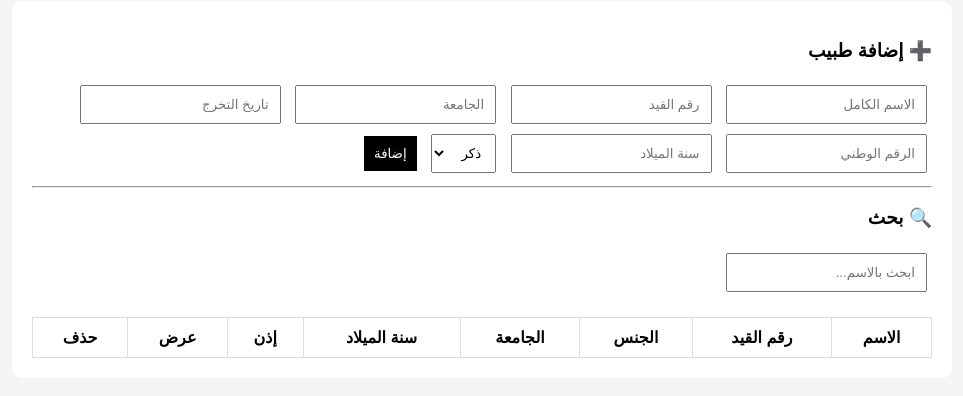
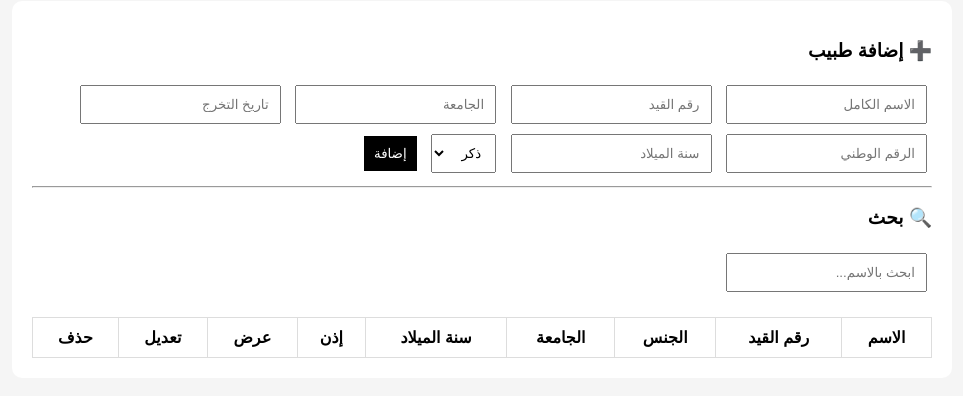
Before and after one commit to hosobenzdent/dental-system, a website: page dashboard.html in a window 1280 px wide. Shown: the part 108-504 px from the top of the page, without its empty margins (158-1121 px from the left). Drawn offline with Linux system fonts and the light colour scheme; no server answers.

Commit message:
Update dashboard.html

```diff
--- a/dashboard.html
+++ b/dashboard.html
@@ -77,7 +77,7 @@ th, td {
   <input id="search" placeholder="ابحث بالاسم..." onkeyup="loadMembers()">
 
   <table>
-    <thead>
+  <thead>
   <tr>
     <th>الاسم</th>
     <th>رقم القيد</th>
@@ -86,7 +86,8 @@ th, td {
     <th>سنة الميلاد</th>
     <th>إذن</th>
     <th>عرض</th>
-  <th>حذف</th>
+    <th>تعديل</th>
+    <th>حذف</th>
   </tr>
 </thead>
     <tbody id="table"></tbody>
```
